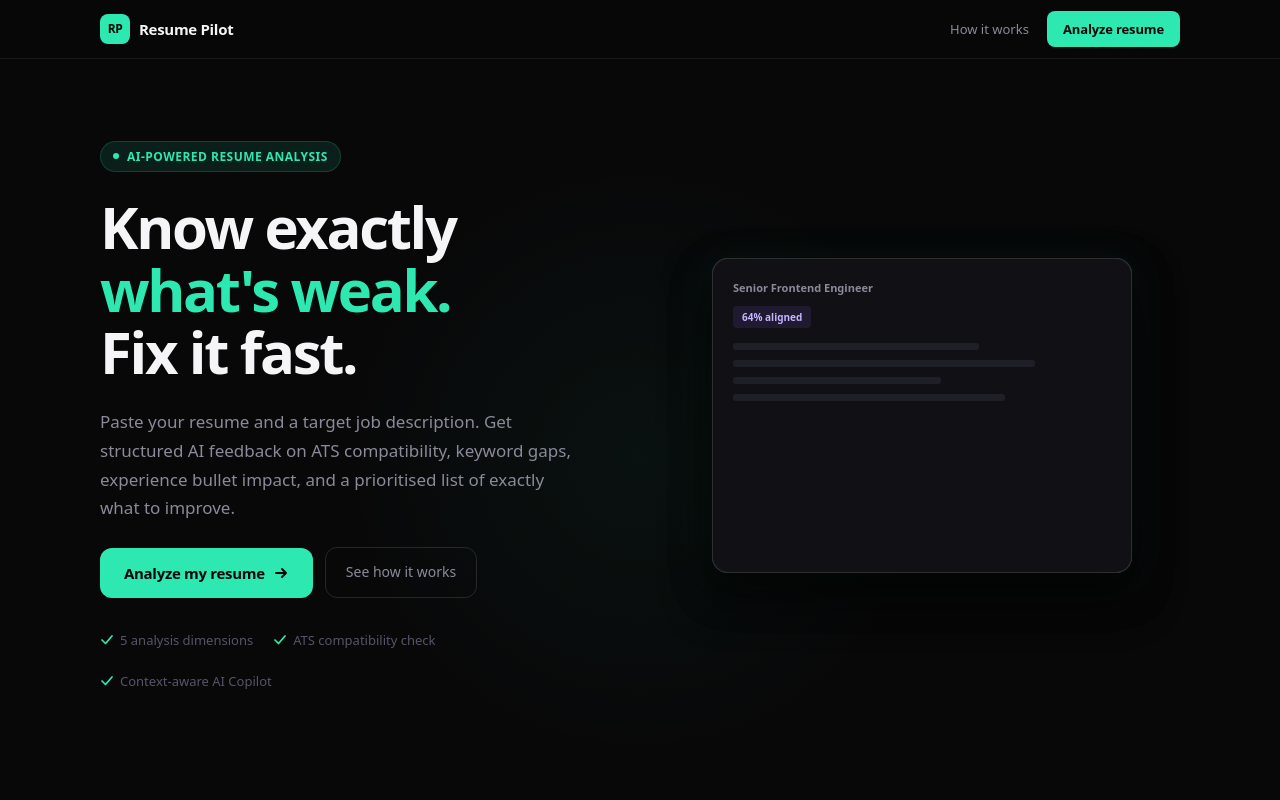
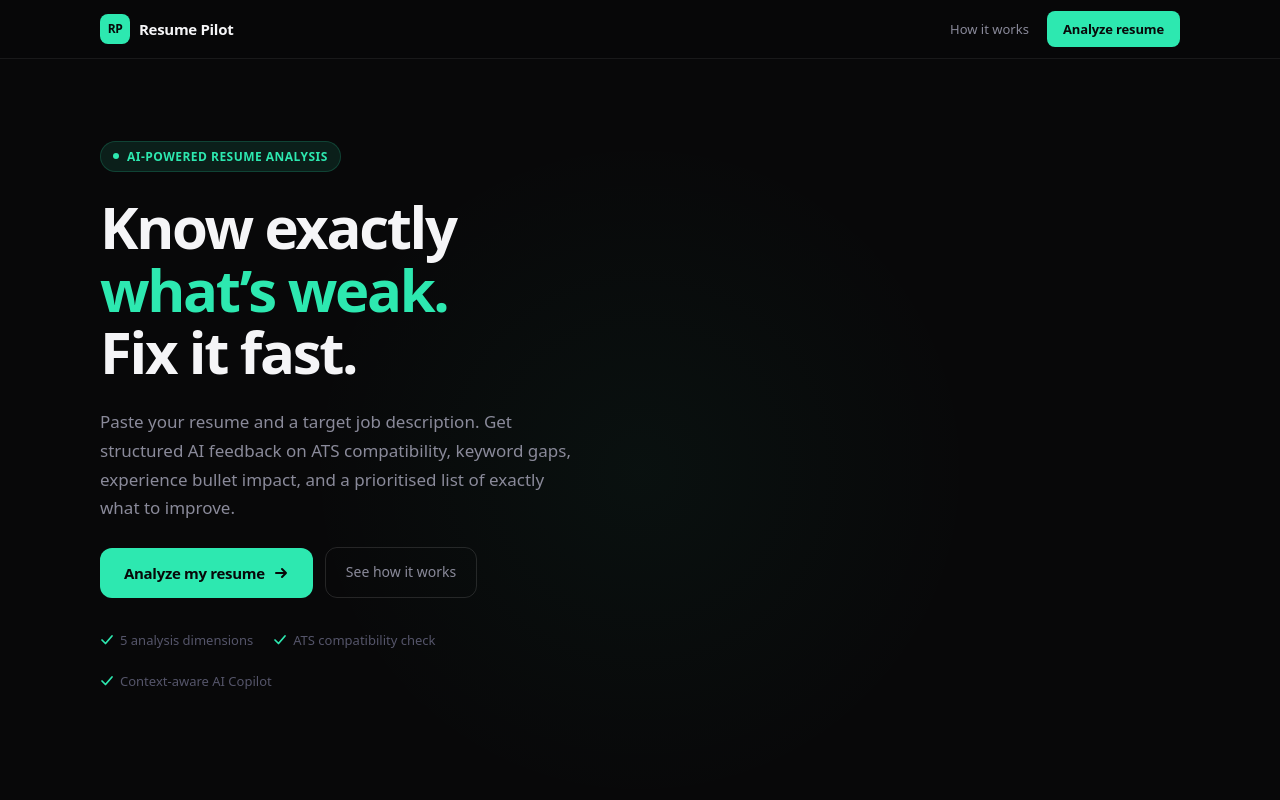
Before and after one commit to Nofalzia/resume-pilot, a Next.js app: page / in a window 1280 px wide. Shown: the top 800 px of the page. Built offline with nearby package versions, Linux system fonts and the light colour scheme.

Commit message:
feat: implement ScrollReveal component for animated section reveals

```diff
--- a/components/landing/Hero.tsx
+++ b/components/landing/Hero.tsx
@@ -16,22 +16,23 @@ export function Hero() {
         overflow: 'hidden',
       }}
     >
-      {/* Subtle radial glow — accent, very restrained */}
+      {/* Restrained radial accent glow — background only */}
       <div
         aria-hidden="true"
         style={{
           position: 'absolute',
-          top: '20%',
+          top: '15%',
           left: '50%',
           transform: 'translateX(-50%)',
-          width: '600px',
-          height: '600px',
-          background: 'radial-gradient(ellipse at center, rgba(45,232,176,0.045) 0%, transparent 70%)',
+          width: '700px',
+          height: '700px',
+          background: 'radial-gradient(ellipse at center, rgba(45,232,176,0.04) 0%, transparent 68%)',
           pointerEvents: 'none',
         }}
       />
 
       <div
+        className="hero-grid"
         style={{
           maxWidth: '1080px',
           margin: '0 auto',
@@ -41,19 +42,13 @@ export function Hero() {
           gap: '48px',
           alignItems: 'center',
         }}
-        className="hero-grid"
       >
-        {/* Text column */}
+        {/* ── Text column ──────────────────────────────────────── */}
         <div
-          style={{
-            display: 'flex',
-            flexDirection: 'column',
-            gap: '24px',
-            maxWidth: '560px',
-          }}
           className="animate-fade-up"
+          style={{ display: 'flex', flexDirection: 'column', gap: '24px', maxWidth: '560px' }}
         >
-          {/* Eyebrow */}
+          {/* Eyebrow pill */}
           <div
             style={{
               display: 'inline-flex',
@@ -68,21 +63,12 @@ export function Hero() {
           >
             <span
               aria-hidden="true"
-              style={{
-                width: '6px',
-                height: '6px',
-                borderRadius: '50%',
-                background: 'var(--accent)',
-                flexShrink: 0,
-              }}
+              style={{ width: '6px', height: '6px', borderRadius: '50%', background: 'var(--accent)', flexShrink: 0 }}
             />
             <span
               style={{
-                fontSize: '12px',
-                fontWeight: '600',
-                color: 'var(--accent)',
-                letterSpacing: '0.04em',
-                textTransform: 'uppercase',
+                fontSize: '12px', fontWeight: '600', color: 'var(--accent)',
+                letterSpacing: '0.04em', textTransform: 'uppercase',
               }}
             >
               AI-powered resume analysis
@@ -102,7 +88,7 @@ export function Hero() {
             }}
           >
             Know exactly{' '}
-            <span style={{ color: 'var(--accent)' }}>what's weak.</span>
+            <span style={{ color: 'var(--accent)' }}>what&rsquo;s weak.</span>
             <br />
             Fix it fast.
           </h1>
@@ -127,16 +113,11 @@ export function Hero() {
             <Link
               href="/workspace"
               style={{
-                display: 'inline-flex',
-                alignItems: 'center',
-                gap: '8px',
+                display: 'inline-flex', alignItems: 'center', gap: '8px',
                 padding: '13px 24px',
-                background: 'var(--accent)',
-                color: '#080809',
+                background: 'var(--accent)', color: '#080809',
                 borderRadius: 'var(--radius-lg)',
-                fontSize: '15px',
-                fontWeight: '700',
-                textDecoration: 'none',
+                fontSize: '15px', fontWeight: '700', textDecoration: 'none',
                 letterSpacing: '-0.02em',
                 transition: 'background var(--dur-fast) var(--ease-out), transform var(--dur-fast) var(--ease-out)',
                 whiteSpace: 'nowrap',
@@ -159,17 +140,12 @@ export function Hero() {
             <a
               href="#how-it-works"
               style={{
-                display: 'inline-flex',
-                alignItems: 'center',
-                gap: '6px',
+                display: 'inline-flex', alignItems: 'center', gap: '6px',
                 padding: '13px 20px',
-                background: 'transparent',
-                color: 'var(--text-secondary)',
+                background: 'transparent', color: 'var(--text-secondary)',
                 border: '1px solid var(--border-strong)',
                 borderRadius: 'var(--radius-lg)',
-                fontSize: '14px',
-                fontWeight: '500',
-                textDecoration: 'none',
+                fontSize: '14px', fontWeight: '500', textDecoration: 'none',
                 transition: 'color var(--dur-fast), border-color var(--dur-fast)',
                 whiteSpace: 'nowrap',
               }}
@@ -189,29 +165,9 @@ export function Hero() {
           </div>
 
           {/* Trust signals */}
-          <div
-            style={{
-              display: 'flex',
-              gap: '20px',
-              flexWrap: 'wrap',
-              paddingTop: '8px',
-            }}
-          >
-            {[
-              '5 analysis dimensions',
-              'ATS compatibility check',
-              'Context-aware AI Copilot',
-            ].map((signal) => (
-              <div
-                key={signal}
-                style={{
-                  display: 'flex',
-                  alignItems: 'center',
-                  gap: '6px',
-                  fontSize: '13px',
-                  color: 'var(--text-muted)',
-                }}
-              >
+          <div style={{ display: 'flex', gap: '20px', flexWrap: 'wrap', paddingTop: '8px' }}>
+            {['5 analysis dimensions', 'ATS compatibility check', 'Context-aware AI Copilot'].map((signal) => (
+              <div key={signal} style={{ display: 'flex', alignItems: 'center', gap: '6px', fontSize: '13px', color: 'var(--text-muted)' }}>
                 <CheckIcon />
                 {signal}
               </div>
@@ -219,16 +175,13 @@ export function Hero() {
           </div>
         </div>
 
-        {/* Visual column */}
-        <div
-          style={{ width: '100%' }}
-          className="hero-visual animate-fade-up"
-        >
-          {/* Accessible description of the visual for screen readers */}
+        {/* ── Visual column ─────────────────────────────────────── */}
+        <div className="hero-visual">
           <p className="sr-only">
             A visual representation of the Resume Pilot analysis workflow: three
             layered panels showing a raw resume, AI analysis results with a score
-            of 78 out of 100, and a job alignment card showing 64% match.
+            of 78 out of 100 and keyword matching, and a job alignment card showing
+            64% match to a Senior Frontend Engineer role.
           </p>
           <HeroCSSScene />
         </div>
@@ -239,8 +192,15 @@ export function Hero() {
           .hero-grid {
             grid-template-columns: 1fr 1fr !important;
           }
+          /* Visual column entry animation — delayed relative to text column */
           .hero-visual {
-            animation-delay: 150ms;
+            animation: fade-up 500ms var(--ease-out) 160ms both;
+          }
+        }
+        @media (max-width: 899px) {
+          .hero-visual {
+            /* On mobile, scene is centred with a short delay */
+            animation: fade-in 500ms var(--ease-out) 120ms both;
           }
         }
       `}</style>
--- a/components/landing/HeroCSSScene.tsx
+++ b/components/landing/HeroCSSScene.tsx
@@ -4,260 +4,341 @@ import { useEffect, useRef, useCallback } from 'react'
 
 /**
  * CSS-only 3D layered document composition.
- * Three planes representing: raw resume → AI insight → job alignment.
- * Reacts to pointer movement with subtle tilt.
- * No Three.js — zero extra bundle weight.
- * Phase 6 will optionally replace this with a Three.js scene on desktop.
+ *
+ * Three planes: raw resume → AI insight → job alignment.
+ * Pointer-reactive tilt via a lerped RAF loop.
+ *
+ * Phase 5 additions (Option C):
+ *   A — Slow accent-glow pulse on the analysis card (CSS keyframe)
+ *   B — Score counter 0→78 on mount; keyword badges fade in with stagger
+ *
+ * All animations are skipped when prefers-reduced-motion: reduce is set.
  */
 export function HeroCSSScene() {
-  const containerRef = useRef<HTMLDivElement>(null)
-  const rafRef = useRef<number>(0)
-  const targetRef = useRef({ x: 0, y: 0 })
-  const currentRef = useRef({ x: 0, y: 0 })
+  const sceneRef    = useRef<HTMLDivElement>(null)
+  const scoreRef    = useRef<HTMLSpanElement>(null)
+  const rafTiltRef  = useRef<number>(0)
+  const rafCountRef = useRef<number>(0)
+  const target      = useRef({ x: 0, y: 0 })
+  const current     = useRef({ x: 0, y: 0 })
 
-  const handleMouseMove = useCallback((e: MouseEvent) => {
-    const el = containerRef.current
+  // ── Pointer-reactive tilt ─────────────────────────────────────────
+  const onMouseMove = useCallback((e: MouseEvent) => {
+    const el = sceneRef.current
     if (!el) return
     const rect = el.getBoundingClientRect()
-    // Normalise pointer position to -1 … 1
-    targetRef.current = {
-      x: ((e.clientX - rect.left) / rect.width - 0.5) * 2,
-      y: ((e.clientY - rect.top) / rect.height - 0.5) * 2,
+    target.current = {
+      x: ((e.clientX - rect.left) / rect.width  - 0.5) * 2,
+      y: ((e.clientY - rect.top)  / rect.height - 0.5) * 2,
     }
   }, [])
 
-  const handleMouseLeave = useCallback(() => {
-    targetRef.current = { x: 0, y: 0 }
+  const onMouseLeave = useCallback(() => {
+    target.current = { x: 0, y: 0 }
   }, [])
 
   useEffect(() => {
-    const el = containerRef.current
+    const el = sceneRef.current
     if (!el) return
 
-    // Skip pointer tilt on touch devices
-    const isTouch = window.matchMedia('(hover: none)').matches
-    if (isTouch) return
+    const prefersReduced = window.matchMedia('(prefers-reduced-motion: reduce)').matches
+    if (prefersReduced) return // static composition on reduced-motion
 
-    el.addEventListener('mousemove', handleMouseMove)
-    el.addEventListener('mouseleave', handleMouseLeave)
+    const isTouchDevice = window.matchMedia('(hover: none)').matches
+    if (isTouchDevice) return // no pointer tilt on touch
 
-    const MAX_TILT = 10 // degrees
+    el.addEventListener('mousemove', onMouseMove)
+    el.addEventListener('mouseleave', onMouseLeave)
 
-    function tick() {
-      // Lerp toward target for smooth follow
-      currentRef.current.x += (targetRef.current.x - currentRef.current.x) * 0.06
-      currentRef.current.y += (targetRef.current.y - currentRef.current.y) * 0.06
+    const MAX_TILT = 9 // degrees
 
-      const rx = -currentRef.current.y * MAX_TILT
-      const ry = currentRef.current.x * MAX_TILT
+    function tickTilt() {
+      current.current.x += (target.current.x - current.current.x) * 0.055
+      current.current.y += (target.current.y - current.current.y) * 0.055
 
-      if (el) {
-        el.style.transform = `rotateX(${rx}deg) rotateY(${ry}deg)`
+      const rx = -current.current.y * MAX_TILT
+      const ry =  current.current.x * MAX_TILT
+
+      if (el) el.style.transform = `rotateX(${rx}deg) rotateY(${ry}deg)`
+
+      rafTiltRef.current = requestAnimationFrame(tickTilt)
     }
 
-      rafRef.current = requestAnimationFrame(tick)
+    rafTiltRef.current = requestAnimationFrame(tickTilt)
+
+    return () => {
+      el.removeEventListener('mousemove', onMouseMove)
+      el.removeEventListener('mouseleave', onMouseLeave)
+      cancelAnimationFrame(rafTiltRef.current)
+    }
+  }, [onMouseMove, onMouseLeave])
+
+  // ── Score counter 0 → 78 ─────────────────────────────────────────
+  useEffect(() => {
+    const el = scoreRef.current
+    if (!el) return
+
+    const prefersReduced = window.matchMedia('(prefers-reduced-motion: reduce)').matches
+    if (prefersReduced) {
+      el.textContent = '78'
+      return
     }
 
-    rafRef.current = requestAnimationFrame(tick)
+    const TARGET   = 78
+    const DURATION = 1200 // ms
+    const DELAY    = 700  // start after card entry animation
+
+    const timeout = setTimeout(() => {
+      const startTime = performance.now()
+
+      function tickCount(now: number) {
+        const elapsed  = now - startTime
+        const progress = Math.min(elapsed / DURATION, 1)
+        // Ease-out expo for the satisfying "snap to target" feel
+        const eased    = progress === 1 ? 1 : 1 - Math.pow(2, -10 * progress)
+
+        if (el) el.textContent = String(Math.round(eased * TARGET))
+
+        if (progress < 1) {
+          rafCountRef.current = requestAnimationFrame(tickCount)
+        }
+      }
+
+      rafCountRef.current = requestAnimationFrame(tickCount)
+    }, DELAY)
 
     return () => {
-      el.removeEventListener('mousemove', handleMouseMove)
-      el.removeEventListener('mouseleave', handleMouseLeave)
-      cancelAnimationFrame(rafRef.current)
+      clearTimeout(timeout)
+      cancelAnimationFrame(rafCountRef.current)
     }
-  }, [handleMouseMove, handleMouseLeave])
+  }, [])
 
   return (
     <div
       aria-hidden="true"
-      style={{
-        perspective: '900px',
-        perspectiveOrigin: '50% 45%',
-        width: '100%',
-        maxWidth: '420px',
-        margin: '0 auto',
-        userSelect: 'none',
-      }}
+      style={{ perspective: '900px', perspectiveOrigin: '50% 45%', width: '100%', maxWidth: '420px', margin: '0 auto', userSelect: 'none' }}
     >
-      {/* p.s. screen readers see nothing — the section has its own description */}
       <div
-        ref={containerRef}
+        ref={sceneRef}
         style={{
           position: 'relative',
           width: '100%',
-          aspectRatio: '4/3',
+          aspectRatio: '4 / 3',
           transformStyle: 'preserve-3d',
-          transition: 'transform 0.05s linear',
+          // Gentle idle float on desktop, skipped by reduced-motion rule in globals.css
+          animation: 'float 5s ease-in-out infinite',
         }}
       >
-        {/* Layer 1 — raw resume (back) */}
-        <DocumentPlane
-          z={-40}
-          rotateY={-4}
-          rotateX={2}
-          opacity={0.45}
-          scale={0.92}
-          delay={0}
-          content="resume"
-        />
+        <Layer z={-44} ry={-4} rx={2} opacity={0.42} scale={0.91} delay={0}>
+          <ResumeLayerContent />
+        </Layer>
 
-        {/* Layer 2 — AI insight overlay (middle) */}
-        <DocumentPlane
-          z={0}
-          rotateY={0}
-          rotateX={0}
-          opacity={0.85}
-          scale={1}
-          delay={120}
-          content="analysis"
-        />
+        <Layer z={0} ry={0} rx={0} opacity={1} scale={1} delay={100} isAccent>
+          <AnalysisLayerContent scoreRef={scoreRef} />
+        </Layer>
 
-        {/* Layer 3 — job alignment (front) */}
-        <DocumentPlane
-          z={44}
-          rotateY={3}
-          rotateX={-1}
-          opacity={1}
-          scale={0.94}
-          delay={240}
-          content="job"
-        />
+        <Layer z={46} ry={3} rx={-1} opacity={0.95} scale={0.93} delay={200}>
+          <JobLayerContent />
+        </Layer>
       </div>
     </div>
   )
 }
 
-type PlaneContent = 'resume' | 'analysis' | 'job'
+// ── Layer wrapper ──────────────────────────────────────────────────
 
-interface DocumentPlaneProps {
+interface LayerProps {
   z: number
-  rotateY: number
-  rotateX: number
+  ry: number
+  rx: number
   opacity: number
   scale: number
   delay: number
-  content: PlaneContent
+  isAccent?: boolean
+  children: React.ReactNode
 }
 
-function DocumentPlane({ z, rotateY, rotateX, opacity, scale, delay, content }: DocumentPlaneProps) {
-  const isAnalysis = content === 'analysis'
-  const isJob = content === 'job'
-
+function Layer({ z, ry, rx, opacity, scale, delay, isAccent, children }: LayerProps) {
   return (
     <div
       style={{
         position: 'absolute',
         inset: 0,
-        transform: `translateZ(${z}px) rotateY(${rotateY}deg) rotateX(${rotateX}deg) scale(${scale})`,
+        transform: `translateZ(${z}px) rotateY(${ry}deg) rotateX(${rx}deg) scale(${scale})`,
         opacity,
-        background: isAnalysis
-          ? 'var(--surface-2)'
-          : isJob
-          ? 'var(--surface-1)'
-          : 'var(--surface-1)',
-        border: `1px solid ${isAnalysis ? 'rgba(45,232,176,0.25)' : 'var(--border-strong)'}`,
+        background: isAccent ? 'var(--surface-2)' : 'var(--surface-1)',
+        border: `1px solid ${isAccent ? 'rgba(45,232,176,0.22)' : 'var(--border-strong)'}`,
         borderRadius: 'var(--radius-xl)',
-        boxShadow: isAnalysis
-          ? '0 0 40px rgba(45,232,176,0.06), 0 24px 48px rgba(0,0,0,0.5)'
+        padding: '18px 20px',
+        overflow: 'hidden',
+        // Entry animation
+        animation: isAccent
+          ? `fade-up var(--dur-slow) var(--ease-out) ${delay}ms both, accent-pulse 3.5s ease-in-out ${delay + 800}ms infinite`
+          : `fade-up var(--dur-slow) var(--ease-out) ${delay}ms both`,
+        // Non-accent: subtle drop shadow; accent: glow handled by accent-pulse keyframe
+        boxShadow: isAccent
+          ? undefined // controlled by accent-pulse keyframe
           : '0 16px 40px rgba(0,0,0,0.4)',
-        padding: '20px',
-        overflow: 'hidden',
-        animation: `fade-up var(--dur-slow) var(--ease-out) ${delay}ms both`,
         display: 'flex',
         flexDirection: 'column',
-        gap: '10px',
+        gap: '8px',
       }}
     >
-      {content === 'resume' && <ResumeContent />}
-      {content === 'analysis' && <AnalysisContent />}
-      {content === 'job' && <JobContent />}
+      {children}
     </div>
   )
 }
 
-function ResumeContent() {
+// ── Layer content components ───────────────────────────────────────
+
+function ResumeLayerContent() {
   return (
     <>
-      <div style={{ display: 'flex', gap: '8px', alignItems: 'center', marginBottom: '4px' }}>
-        <div style={{ width: '8px', height: '8px', borderRadius: '50%', background: 'var(--text-muted)' }} />
-        <LineBlock width="55%" color="var(--text-muted)" height={9} />
+      <div style={{ display: 'flex', gap: '6px', alignItems: 'center', marginBottom: '2px' }}>
+        <Block w="6px" h={6} color="var(--text-muted)" style={{ borderRadius: '50%' }} />
+        <Block w="48%" h={8} color="var(--text-muted)" style={{ opacity: 0.5 }} />
       </div>
-      {[80, 60, 70, 50, 65, 55, 72].map((w, i) => (
-        <LineBlock key={i} width={`${w}%`} color="var(--surface-3)" height={7} />
+      {[78, 58, 68, 48, 62, 54, 70].map((w, i) => (
+        <Block key={i} w={`${w}%`} h={6} color="var(--surface-3)" />
       ))}
     </>
   )
 }
 
-function AnalysisContent() {
+function AnalysisLayerContent({ scoreRef }: { scoreRef: React.RefObject<HTMLSpanElement | null> }) {
+  const MATCHED_BADGES = ['React', 'TypeScript', 'Next.js']
+  const MISSING_BADGES = ['GraphQL', 'AWS']
+
   return (
     <>
-      {/* Score badge */}
+      {/* Score row */}
       <div style={{ display: 'flex', alignItems: 'center', justifyContent: 'space-between', marginBottom: '4px' }}>
         <div style={{ display: 'flex', alignItems: 'baseline', gap: '3px' }}>
-          <span style={{ fontSize: '28px', fontWeight: '700', color: 'var(--accent)', lineHeight: 1, letterSpacing: '-0.04em' }}>
-            78
+          <span
+            ref={scoreRef}
+            style={{
+              fontSize: '30px',
+              fontWeight: '700',
+              color: 'var(--accent)',
+              lineHeight: 1,
+              letterSpacing: '-0.04em',
+              fontVariantNumeric: 'tabular-nums',
+            }}
+          >
+            0
           </span>
-          <span style={{ fontSize: '11px', color: 'var(--text-muted)' }}>/100</span>
+          <span style={{ fontSize: '11px', color: 'var(--text-muted)', marginBottom: '2px' }}>/100</span>
         </div>
-        <span style={{
-          fontSize: '10px', fontWeight: '600', padding: '2px 8px',
-          background: 'var(--success-muted)', color: 'var(--success)',
+        <span
+          style={{
+            fontSize: '10px',
+            fontWeight: '600',
+            padding: '2px 8px',
+            background: 'var(--success-muted)',
+            color: 'var(--success)',
             borderRadius: 'var(--radius-sm)',
-        }}>
+            border: '1px solid rgba(34,197,94,0.2)',
+          }}
+        >
           ATS: Good
         </span>
       </div>
-      <div style={{ display: 'flex', gap: '5px', flexWrap: 'wrap' }}>
-        {['React', 'TypeScript', 'Next.js'].map(k => (
-          <span key={k} style={{
-            fontSize: '10px', padding: '2px 7px',
-            background: 'var(--success-muted)', color: 'var(--success)',
+
+      {/* Matched keyword badges */}
+      <div style={{ display: 'flex', gap: '4px', flexWrap: 'wrap' }}>
+        {MATCHED_BADGES.map((k, i) => (
+          <span
+            key={k}
+            style={{
+              fontSize: '10px',
+              padding: '2px 7px',
+              background: 'var(--success-muted)',
+              color: 'var(--success)',
               borderRadius: 'var(--radius-sm)',
-          }}>{k}</span>
+              border: '1px solid rgba(34,197,94,0.15)',
+              animation: `badge-pop 350ms var(--ease-out) ${900 + i * 110}ms both`,
+            }}
+          >
+            {k}
+          </span>
         ))}
-        {['GraphQL', 'AWS'].map(k => (
-          <span key={k} style={{
-            fontSize: '10px', padding: '2px 7px',
-            background: 'var(--warning-muted)', color: 'var(--warning)',
+        {MISSING_BADGES.map((k, i) => (
+          <span
+            key={k}
+            style={{
+              fontSize: '10px',
+              padding: '2px 7px',
+              background: 'var(--warning-muted)',
+              color: 'var(--warning)',
               borderRadius: 'var(--radius-sm)',
-          }}>{k}</span>
+              border: '1px solid rgba(245,158,11,0.15)',
+              animation: `badge-pop 350ms var(--ease-out) ${900 + (MATCHED_BADGES.length + i) * 110}ms both`,
+            }}
+          >
+            {k}
+          </span>
         ))}
       </div>
-      {[70, 50, 80].map((w, i) => (
-        <LineBlock key={i} width={`${w}%`} color="var(--surface-3)" height={7} />
+
+      {/* Decorative lines */}
+      {[68, 50, 78].map((w, i) => (
+        <Block key={i} w={`${w}%`} h={6} color="var(--surface-3)" />
       ))}
     </>
   )
 }
 
-function JobContent() {
+function JobLayerContent() {
   return (
     <>
       <div style={{ marginBottom: '4px' }}>
-        <div style={{ fontSize: '11px', fontWeight: '600', color: 'var(--text-secondary)', marginBottom: '6px' }}>
+        <p style={{ fontSize: '11px', fontWeight: '600', color: 'var(--text-secondary)', margin: '0 0 6px' }}>
           Senior Frontend Engineer
-        </div>
-        <div style={{
-          display: 'inline-flex', alignItems: 'center', gap: '5px',
-          fontSize: '10px', fontWeight: '600',
+        </p>
+        <span
+          style={{
+            display: 'inline-flex',
+            alignItems: 'center',
+            gap: '5px',
+            fontSize: '10px',
+            fontWeight: '600',
             padding: '3px 9px',
-          background: 'rgba(139,92,246,0.12)',
+            background: 'rgba(139,92,246,0.10)',
             color: '#C4B5FD',
             borderRadius: 'var(--radius-sm)',
-        }}>
+            border: '1px solid rgba(139,92,246,0.18)',
+          }}
+        >
           64% aligned
+        </span>
       </div>
-      </div>
-      {[65, 80, 55, 72].map((w, i) => (
-        <LineBlock key={i} width={`${w}%`} color="var(--surface-3)" height={7} />
+      {[62, 78, 52, 70].map((w, i) => (
+        <Block key={i} w={`${w}%`} h={6} color="var(--surface-3)" />
       ))}
     </>
   )
 }
 
-function LineBlock({ width, color, height = 8 }: { width: string; color: string; height?: number }) {
+// ── Primitive ──────────────────────────────────────────────────────
+
+function Block({
+  w, h, color, style,
+}: {
+  w: string | number
+  h: number
+  color: string
+  style?: React.CSSProperties
+}) {
   return (
-    <div style={{ width, height, borderRadius: '3px', background: color }} />
+    <div
+      style={{
+        width: w,
+        height: h,
+        borderRadius: '3px',
+        background: color,
+        flexShrink: 0,
+        ...style,
+      }}
+    />
   )
 }
```
Also changed, not shown: app/globals.css (+85 -23 lines), app/page.tsx (+21 -6 lines), app/workspace/layout.tsx (+4 -6 lines), components/landing/ScrollReveal.tsx (added, +74 -0 lines). Lines whose indentation alone changed are shown as unchanged.
